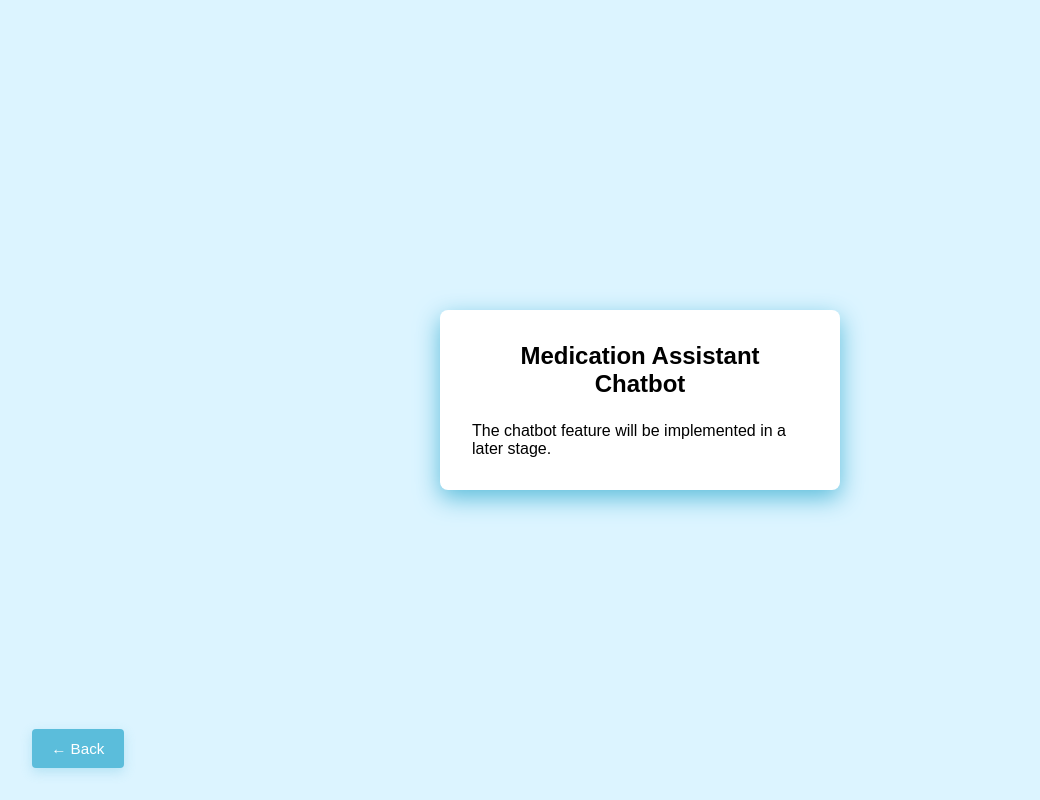
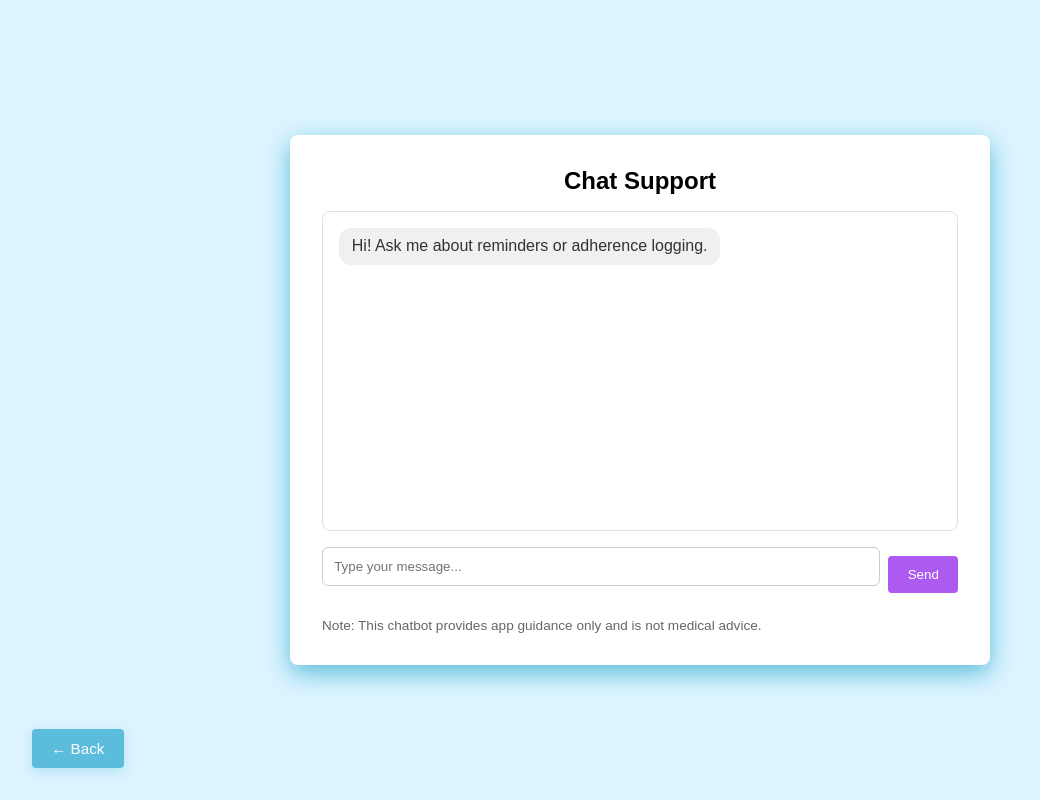
Before and after one commit to 2339036/medication-adherence-system, a React app in the folder frontend/: page /chatbot in a window 1280 px wide. Shown: the whole page, without its empty margins (0-1040 px from the left). Built offline with nearby package versions, Linux system fonts and the light colour scheme; sample sign-in values are in the browser's storage; the HTML template or start-up script is replaced by a standard one.

Commit message:
Sprint 7: add chatbot UI page and add more FAQs

```diff
--- a/frontend/src/pages/Chatbot.jsx
+++ b/frontend/src/pages/Chatbot.jsx
@@ -1,17 +1,137 @@
-// Chatbot.jsx
-// AI-powered medication support chatbot (to be implemented later)
+//import { useNavigate } from "react-router-dom";
 
-import { useNavigate } from "react-router-dom";
+// frontend/src/pages/Chatbot.jsx
+// Simple safe chatbot UI (rule + FAQ retrieval backend)
+
+import { useState } from "react";
 import BackButton from "../components/BackButton";
+import { sendChatMessage } from "../services/chatbotService";
 
 function Chatbot() {
-  const navigate = useNavigate();
+  // Stores the conversation messages in order
+  const [messages, setMessages] = useState([
+    { from: "bot", text: "Hi! Ask me about reminders or adherence logging." }
+  ]);
+
+  // Current input text
+  const [input, setInput] = useState("");
+
+  // Loading state while waiting for backend response
+  const [loading, setLoading] = useState(false);
+
+  // Send message to backend and append response
+  const handleSend = async (e) => {
+    e.preventDefault();
+
+    const trimmed = input.trim();
+    if (!trimmed) return;
+
+    // Add user message to chat
+    setMessages((prev) => [...prev, { from: "user", text: trimmed }]);
+    setInput("");
+    setLoading(true);
+
+    // Call chatbot backend
+    const result = await sendChatMessage(trimmed);
+
+    // Add bot response to chat
+    setMessages((prev) => [...prev, { from: "bot", text: result.reply }]);
+    setLoading(false);
+  };
+
   return (
     <div className="page-container">
       <BackButton />
-      <div className="card">
-        <h2>Medication Assistant Chatbot</h2>
-        <p>The chatbot feature will be implemented in a later stage.</p>
+
+      <div className="card" style={{ maxWidth: "700px", width: "100%" }}>
+        <h2 style={{ textAlign: "center", marginBottom: "1rem" }}>
+          Chat Support
+        </h2>
+
+        {/* Chat window */}
+        <div
+          style={{
+            border: "1px solid #e0e0e0",
+            borderRadius: "8px",
+            padding: "1rem",
+            height: "320px",
+            overflowY: "auto",
+            backgroundColor: "#ffffff"
+          }}
+        >
+          {messages.map((m, idx) => (
+            <div
+              key={idx}
+              style={{
+                display: "flex",
+                justifyContent: m.from === "user" ? "flex-end" : "flex-start",
+                marginBottom: "0.6rem"
+              }}
+            >
+              <div
+                style={{
+                  maxWidth: "80%",
+                  padding: "0.6rem 0.8rem",
+                  borderRadius: "12px",
+                  backgroundColor: m.from === "user" ? "#9225ebc0" : "#f0f0f0",
+                  color: m.from === "user" ? "white" : "#333"
+                }}
+              >
+                {m.text}
+              </div>
+            </div>
+          ))}
+
+          {loading && (
+            <p style={{ fontSize: "0.9rem", color: "#666" }}>
+              Bot is typing...
+            </p>
+          )}
+        </div>
+
+        {/* Input */}
+       <form
+          onSubmit={handleSend}
+          style={{
+            display: "flex",
+            gap: "0.5rem",
+            marginTop: "1rem",
+            alignItems: "center"
+          }}
+        >
+          <input
+            type="text"
+            placeholder="Type your message..."
+            value={input}
+            onChange={(e) => setInput(e.target.value)}
+            style={{
+              flex: 1,
+              width: "100%",
+              padding: "0.7rem",
+              border: "1px solid #ccc",
+              borderRadius: "6px",
+              backgroundColor: "white",
+              color: "#111"
+            }}
+          />
+
+          <button
+            type="submit"
+            disabled={loading}
+            style={{
+              width: "auto",          // ✅ stops the button taking 100% width
+              padding: "0.7rem 1.2rem",
+              whiteSpace: "nowrap"     // ✅ keeps it compact
+            }}
+          >
+            Send
+          </button>
+        </form>
+
+
+        <p style={{ marginTop: "1rem", fontSize: "0.85rem", color: "#666" }}>
+          Note: This chatbot provides app guidance only and is not medical advice.
+        </p>
       </div>
     </div>
   );
--- /dev/null
+++ b/frontend/src/services/chatbotService.js
@@ -0,0 +1,25 @@
+// frontend/src/services/chatbotService.js
+// Handles API calls to chatbot-service (NO axios, consistent with project)
+
+const BASE_URL = "http://localhost:5005/api/chatbot";
+
+export const sendChatMessage = async (message) => {
+  try {
+    const response = await fetch(`${BASE_URL}/chat`, {
+      method: "POST",
+      headers: {
+        "Content-Type": "application/json"
+      },
+      body: JSON.stringify({ message })
+    });
+
+    if (!response.ok) {
+      throw new Error(`HTTP error: ${response.status}`);
+    }
+
+    return await response.json(); // { reply: "..." }
+  } catch (error) {
+    console.error("Chatbot API error:", error);
+    return { reply: "Sorry, I couldn’t connect to the chatbot service." };
+  }
+};
```
Also changed, not shown: 2 other files (tests, documents, lock files or other folders).
